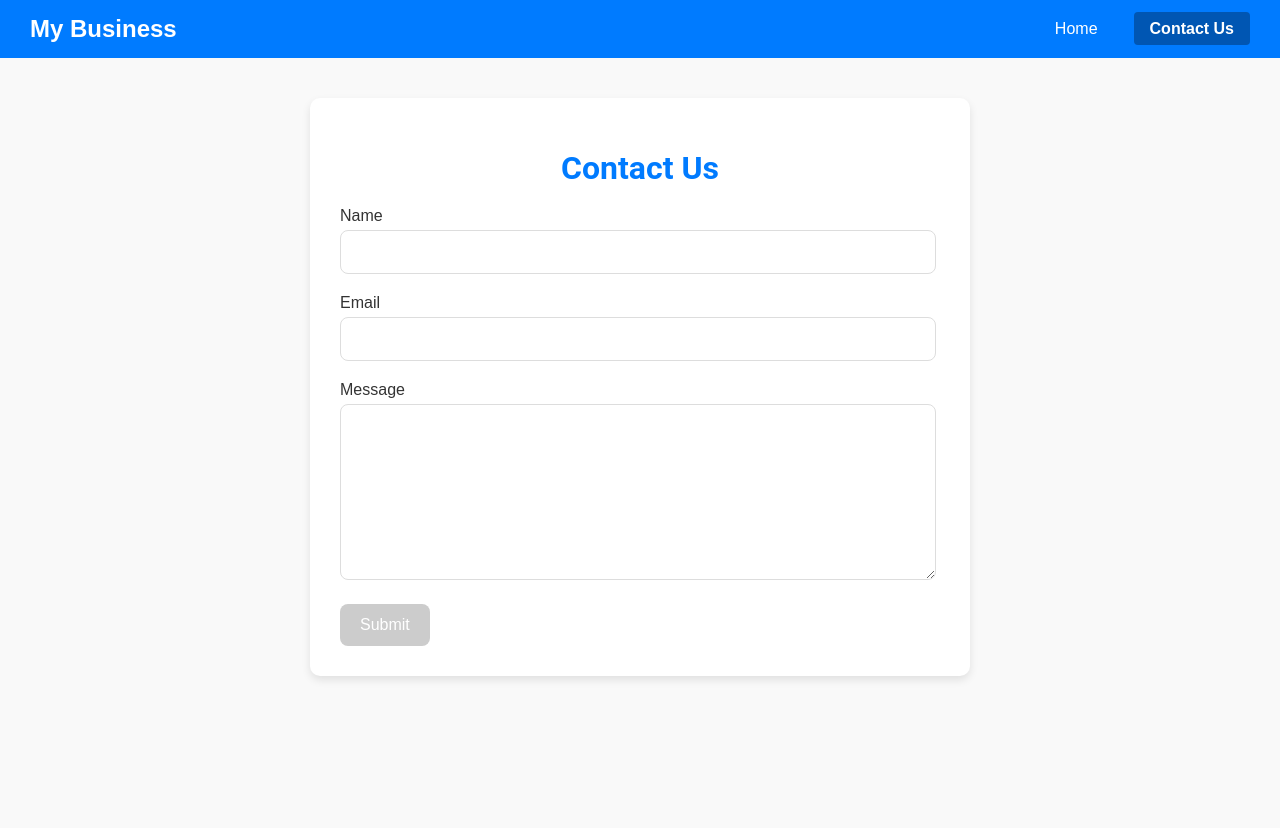
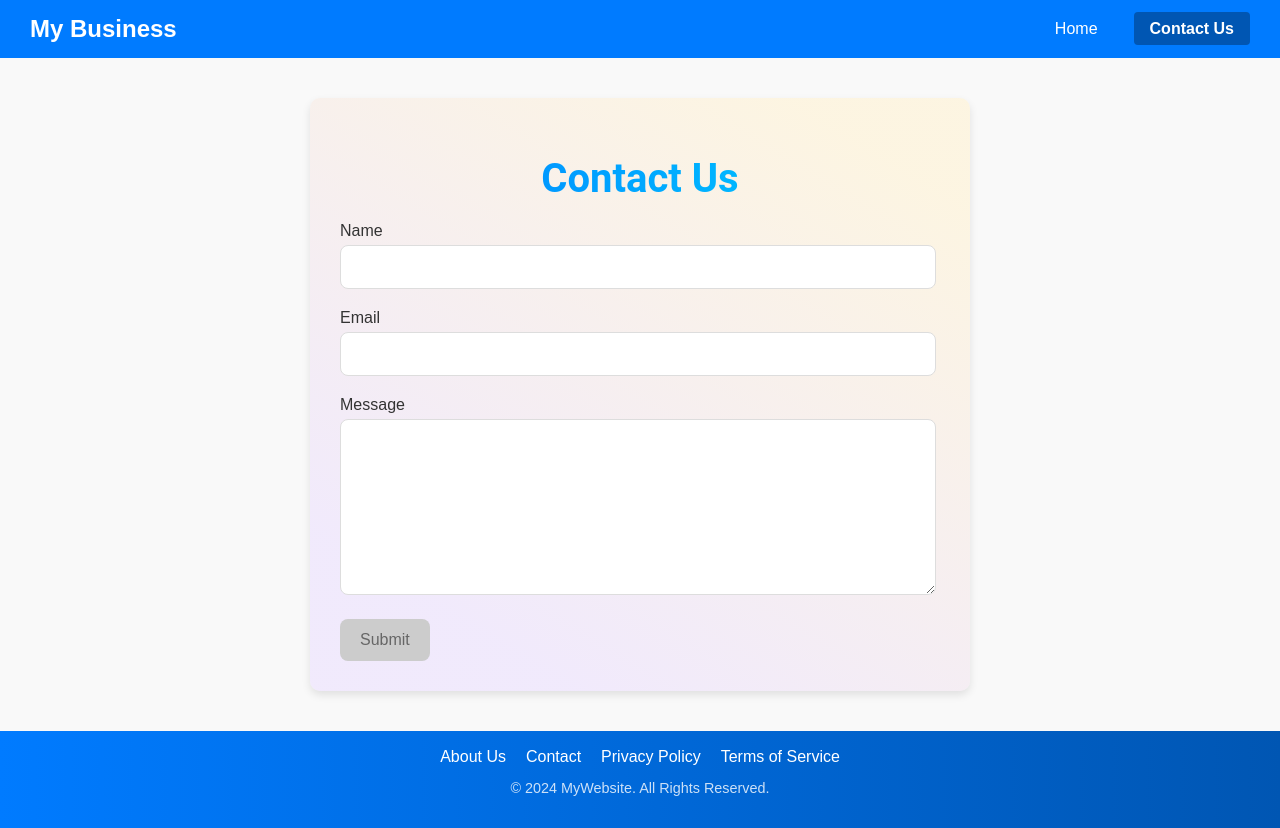
Before and after one commit to jyothishamanikandan/jothi-repo-demo-2024, an Angular app: page /contact in a window 1280 px wide. Before the commit the page ends 800 px from the top, so only its background shows below. Built offline with nearby package versions, Linux system fonts and the light colour scheme.

Commit message:
adding some stylings and animations

```diff
--- a/src/app/app.component.html
+++ b/src/app/app.component.html
@@ -1,3 +1,3 @@
 <app-navbar></app-navbar>
-
 <router-outlet></router-outlet>
+<app-footer></app-footer>
--- a/src/app/app.module.ts
+++ b/src/app/app.module.ts
@@ -8,9 +8,10 @@ import { NavbarComponent } from './navbar/navbar.component';
 import { HomeComponent } from './home/home.component';
 import { ContactComponent } from './contact/contact.component';
 import { AppRoutingModule } from './app.routes';
+import { FooterComponent } from './footer/footer.component';
 
 @NgModule({
-    declarations: [AppComponent, NavbarComponent, HomeComponent, ContactComponent],
+    declarations: [AppComponent, NavbarComponent, HomeComponent, ContactComponent, FooterComponent],
     imports: [BrowserModule, AppRoutingModule, FormsModule, HttpClientModule, ReactiveFormsModule],
     providers: [],
     bootstrap: [AppComponent],
--- a/src/app/contact/contact.component.scss
+++ b/src/app/contact/contact.component.scss
@@ -8,12 +8,42 @@
   margin: 40px auto;
   display: flex;
   flex-direction: column;
+  background: linear-gradient(211deg, rgba(255, 242, 210, 0.6) 11.09%, rgba(232, 217, 255, 0.48) 83.68%);
+  animation: fadeInGlow 1.5s ease-in-out;
+
+  @keyframes fadeInGlow {
+    from {
+      opacity: 0;
+      box-shadow: 0 0 10px rgba(0, 0, 0, 0);
+    }
+
+    to {
+      opacity: 1;
+      box-shadow: 0 4px 20px rgba(0, 123, 255, 0.2);
+    }
+  }
 
   h1 {
-    font-size: 2rem;
+    font-size: 2.5rem;
     text-align: center;
     margin-bottom: 20px;
     color: #007bff;
+    animation: shimmer 2s linear infinite;
+
+    @keyframes shimmer {
+      0% {
+        background-position: -300px 0;
+      }
+
+      100% {
+        background-position: 300px 0;
+      }
+    }
+
+    background: linear-gradient(90deg, #007bff, #00d4ff, #007bff);
+    background-size: 200% auto;
+    -webkit-background-clip: text;
+    -webkit-text-fill-color: transparent;
   }
 
   .form-group {
@@ -33,10 +63,48 @@
     border: 1px solid #ddd;
     border-radius: 8px;
     margin-top: 5px;
-    transition: #ddd 0.3s ease;
+    transition: border-color 0.3s ease, transform 0.3s;
 
     &:focus {
       border-color: #007bff;
+      box-shadow: 0 0 10px rgba(0, 123, 255, 0.5);
+      animation: pulse 1.2s infinite;
+    }
+
+    &:invalid {
+      animation: shake 0.5s ease-in-out;
+    }
+
+    @keyframes pulse {
+
+      0%,
+      100% {
+        transform: scale(1);
+      }
+
+      50% {
+        transform: scale(1.02);
+      }
+    }
+
+    @keyframes shake {
+
+      0%,
+      100% {
+        transform: translateX(0);
+      }
+
+      25% {
+        transform: translateX(-4px);
+      }
+
+      50% {
+        transform: translateX(4px);
+      }
+
+      75% {
+        transform: translateX(-4px);
+      }
     }
   }
 
@@ -53,32 +121,83 @@
     border: none;
     border-radius: 8px;
     cursor: pointer;
-    transition: background-color 0.3s ease;
+    position: relative;
+    overflow: hidden;
+    animation: buttonPulse 1.5s infinite;
 
     &:hover {
       background-color: #0056b3;
     }
 
+    &:before {
+      content: '';
+      position: absolute;
+      top: 50%;
+      left: 50%;
+      width: 0;
+      height: 0;
+      background: rgba(255, 255, 255, 0.5);
+      border-radius: 50%;
+      transform: translate(-50%, -50%);
+      transition: width 0.4s ease, height 0.4s ease;
+    }
+
+    &:hover:before {
+      width: 200%;
+      height: 200%;
+    }
+
     &:disabled {
       background-color: #cccccc;
+      color: #666666;
       cursor: not-allowed;
+      animation: none;
+      box-shadow: none;
+      &:hover {
+        background-color: #cccccc;
+      }
+    }
+
+    @keyframes buttonPulse {
+      0%, 100% {
+        transform: scale(1);
+      }
+      50% {
+        transform: scale(1.05);
+      }
     }
   }
+
 
   .error {
     color: red;
     font-size: 0.9rem;
     margin-top: 5px;
+    animation: vibrate 0.3s ease-in-out;
+
+    @keyframes vibrate {
+
+      0%,
+      100% {
+        transform: translateX(0);
+      }
+
+      25% {
+        transform: translateX(-2px);
+      }
+
+      50% {
+        transform: translateX(2px);
+      }
+
+      75% {
+        transform: translateX(-2px);
+      }
+    }
   }
 }
 
-/* Responsive Design */
-@media (max-width: 768px) {
-  .contact-form {
-    padding: 20px;
-  }
-}
-
+/* Modal Overlay */
 .modal-overlay {
   position: fixed;
   top: 0;
@@ -90,14 +209,40 @@
   justify-content: center;
   align-items: center;
   z-index: 1000;
+  animation: fadeIn 0.5s ease-in;
+
+  @keyframes fadeIn {
+    from {
+      opacity: 0;
+    }
+
+    to {
+      opacity: 1;
+    }
+  }
 }
 
+/* Modal Content */
 .modal-content {
   background-color: white;
   padding: 20px;
   border-radius: 8px;
   box-shadow: 0 4px 10px rgba(0, 0, 0, 0.2);
   text-align: center;
+  transform: translateY(-50px);
+  animation: slideDown 0.5s ease-in-out;
+
+  @keyframes slideDown {
+    from {
+      opacity: 0;
+      transform: translateY(-50px);
+    }
+
+    to {
+      opacity: 1;
+      transform: translateY(0);
+    }
+  }
 }
 
 .button-ok {
@@ -107,8 +252,10 @@
   border: none;
   border-radius: 5px;
   cursor: pointer;
+  transition: background-color 0.3s ease;
 
   &:hover {
     background-color: #0056b3;
+    box-shadow: 0 0 10px rgba(0, 123, 255, 0.5);
   }
 }
--- /dev/null
+++ b/src/app/footer/footer.component.html
@@ -0,0 +1,17 @@
+<footer class="footer">
+    <div class="footer-container">
+        <div class="footer-links">
+            <a href="#">About Us</a>
+            <a href="#">Contact</a>
+            <a href="#">Privacy Policy</a>
+            <a href="#">Terms of Service</a>
+        </div>
+        <div class="footer-socials">
+            <a href="#" class="social-icon"><i class="fab fa-facebook"></i></a>
+            <a href="#" class="social-icon"><i class="fab fa-twitter"></i></a>
+            <a href="#" class="social-icon"><i class="fab fa-instagram"></i></a>
+            <a href="#" class="social-icon"><i class="fab fa-linkedin"></i></a>
+        </div>
+        <p class="footer-text">© 2024 MyWebsite. All Rights Reserved.</p>
+    </div>
+</footer>
--- /dev/null
+++ b/src/app/footer/footer.component.scss
@@ -0,0 +1,94 @@
+.footer {
+    background: linear-gradient(90deg, #007bff 0%, #0056b3 100%);
+    color: #fff;
+    padding: 17px 20px;
+    text-align: center;
+    animation: fadeInSlideUp 1s ease-in-out;
+
+    @keyframes fadeInSlideUp {
+        from {
+            opacity: 0;
+            transform: translateY(20px);
+        }
+
+        to {
+            opacity: 1;
+            transform: translateY(0);
+        }
+    }
+
+    .footer-container {
+        max-width: 1200px;
+        margin: 0 auto;
+        display: flex;
+        flex-direction: column;
+        align-items: center;
+    }
+
+    .footer-logo h2 {
+        font-size: 2rem;
+        margin: 0;
+        animation: textGlow 1.5s ease-in-out infinite;
+
+        @keyframes textGlow {
+
+            0%,
+            100% {
+                text-shadow: 0 0 5px rgba(255, 255, 255, 0.5), 0 0 10px rgba(255, 255, 255, 0.4);
+            }
+
+            50% {
+                text-shadow: 0 0 15px rgba(255, 255, 255, 0.8), 0 0 20px rgba(255, 255, 255, 0.6);
+            }
+        }
+    }
+
+    .footer-links a {
+        color: #ffffff;
+        text-decoration: none;
+        margin: 0 10px;
+        font-size: 1rem;
+        transition: color 0.3s;
+
+        &:hover {
+            color: #ffcc00;
+        }
+    }
+
+    .footer-socials {
+        display: flex;
+        gap: 15px;
+
+        .social-icon {
+            color: #ffffff;
+            font-size: 1.5rem;
+            transition: transform 0.3s, color 0.3s;
+
+            &:hover {
+                transform: scale(1.2);
+                color: #ffcc00;
+            }
+        }
+    }
+
+    .footer-text {
+        font-size: 0.9rem;
+        opacity: 0.8;
+    }
+}
+
+/* Responsive Design */
+@media (max-width: 768px) {
+    .footer-container {
+        padding: 0 10px;
+    }
+
+    .footer-links a {
+        margin: 5px;
+        font-size: 0.9rem;
+    }
+
+    .footer-socials .social-icon {
+        font-size: 1.2rem;
+    }
+}
--- a/src/app/home/home.component.scss
+++ b/src/app/home/home.component.scss
@@ -1,18 +1,66 @@
+.container {}
+
 .hero {
   background-size: cover;
   background-position: center;
   color: white;
   text-align: center;
   padding: 50px 20px;
+  animation: fadeIn 1.5s ease-in;
+  //background-image: url('/assets/bg-star.svg');
+  background-image: url('/assets/bg-img.jpg');
+
+  @keyframes fadeIn {
+    from {
+      opacity: 0;
+      transform: translateY(-20px);
+    }
+
+    to {
+      opacity: 1;
+      transform: translateY(0);
+    }
+  }
 
   h1 {
     font-size: 3rem;
     margin-bottom: 20px;
+    animation: bounceIn 1.2s ease-in-out;
+
+    @keyframes bounceIn {
+      0% {
+        opacity: 0;
+        transform: scale(0.8);
+      }
+
+      50% {
+        opacity: 0.5;
+        transform: scale(1.1);
+      }
+
+      100% {
+        opacity: 1;
+        transform: scale(1);
+      }
+    }
   }
 
   p {
     font-size: 1.25rem;
     margin-bottom: 30px;
+    animation: fadeSlideUp 1.5s ease-in-out;
+
+    @keyframes fadeSlideUp {
+      from {
+        opacity: 0;
+        transform: translateY(30px);
+      }
+
+      to {
+        opacity: 1;
+        transform: translateY(0);
+      }
+    }
   }
 
   button {
@@ -23,26 +71,53 @@
     border-radius: 8px;
     font-size: 1rem;
     cursor: pointer;
-    transition: background-color 0.3s;
+    transition: background-color 0.3s, transform 0.2s;
+    animation: pulse 2s infinite;
 
     &:hover {
       background-color: #0056b3;
+      transform: scale(1.05);
+    }
+
+    @keyframes pulse {
+
+      0%,
+      100% {
+        transform: scale(1);
+      }
+
+      50% {
+        transform: scale(1.1);
+      }
     }
   }
 }
 
 .section {
+  background: #eff6ffe3;
+
   padding: 50px 20px;
-  display: flex;
-  flex-direction: column;
-  gap: 40px;
 
   .section-header {
     text-align: center;
+    animation: slideIn 1.5s ease-in-out;
+
+    @keyframes slideIn {
+      from {
+        opacity: 0;
+        transform: translateY(50px);
+      }
+
+      to {
+        opacity: 1;
+        transform: translateY(0);
+      }
+    }
 
     h2 {
       font-size: 2rem;
       color: #007bff;
+      animation: fadeIn 1.5s ease-in-out;
     }
 
     p {
@@ -63,15 +138,119 @@
       padding: 20px;
       border-radius: 8px;
       box-shadow: 0 4px 8px rgba(0, 0, 0, 0.1);
-      transition: transform 0.3s, box-shadow 0.3s;
+      opacity: 0;
+      transform: scale(0.9);
+      animation: fadeInCard 0.8s ease-in forwards;
+      animation-delay: calc(var(--card-index) * 0.3s);
 
       &:hover {
-        transform: translateY(-5px);
-        box-shadow: 0 8px 15px rgba(0, 0, 0, 0.1);
+        transform: translateY(-10px) scale(1.05);
+        box-shadow: 0 10px 20px rgba(0, 0, 0, 0.2);
+      }
+
+      @keyframes fadeInCard {
+        from {
+          opacity: 0;
+          transform: scale(0.9);
+        }
+
+        to {
+          opacity: 1;
+          transform: scale(1);
+        }
       }
 
       h3 {
         font-size: 1.5rem;
+        color: #007bff;
+        animation: zoomIn 1s ease-in;
+
+        @keyframes zoomIn {
+          from {
+            opacity: 0;
+            transform: scale(0.8);
+          }
+
+          to {
+            opacity: 1;
+            transform: scale(1);
+          }
+        }
+      }
+
+      p {
+        font-size: 1rem;
+        color: #333;
+        animation: fadeSlideUp 1s ease-in-out;
+      }
+    }
+  }
+}
+
+.static-content {
+  padding: 50px 20px;
+  background-color: #eff6ff3d;
+  text-align: center;
+
+  .content {
+    animation: zoomIn 1.5s ease-in-out;
+
+    @keyframes zoomIn {
+      from {
+        opacity: 0;
+        transform: scale(0.9);
+      }
+
+      to {
+        opacity: 1;
+        transform: scale(1);
+      }
+    }
+
+    h2 {
+      font-size: 2rem;
+      color: #007bff;
+    }
+
+    p {
+      font-size: 1.25rem;
+      color: #333;
+    }
+  }
+
+  .highlight {
+    display: flex;
+    justify-content: center;
+    gap: 20px;
+    margin-top: 40px;
+
+    .highlight-box {
+      background-color: white;
+      border-radius: 8px;
+      box-shadow: 0 4px 8px rgba(0, 0, 0, 0.1);
+      padding: 20px;
+      transform: translateY(30px);
+      animation: fadeInUp 1s ease-in;
+
+      &:hover {
+        box-shadow: 0 8px 16px rgba(0, 0, 0, 0.2);
+        transform: translateY(0);
+      }
+
+      @keyframes fadeInUp {
+        from {
+          opacity: 0;
+          transform: translateY(30px);
+        }
+
+        to {
+          opacity: 1;
+          transform: translateY(0);
+        }
+      }
+
+      h3 {
+        font-size: 1.25rem;
         color: #007bff;
       }
 
```
Also changed, not shown: src/app/footer/footer.component.ts (added, +10 -0 lines), src/app/home/home.component.html (+19 -11 lines), src/assets/bg-img.jpg (added), src/assets/bg-star.svg (added).
